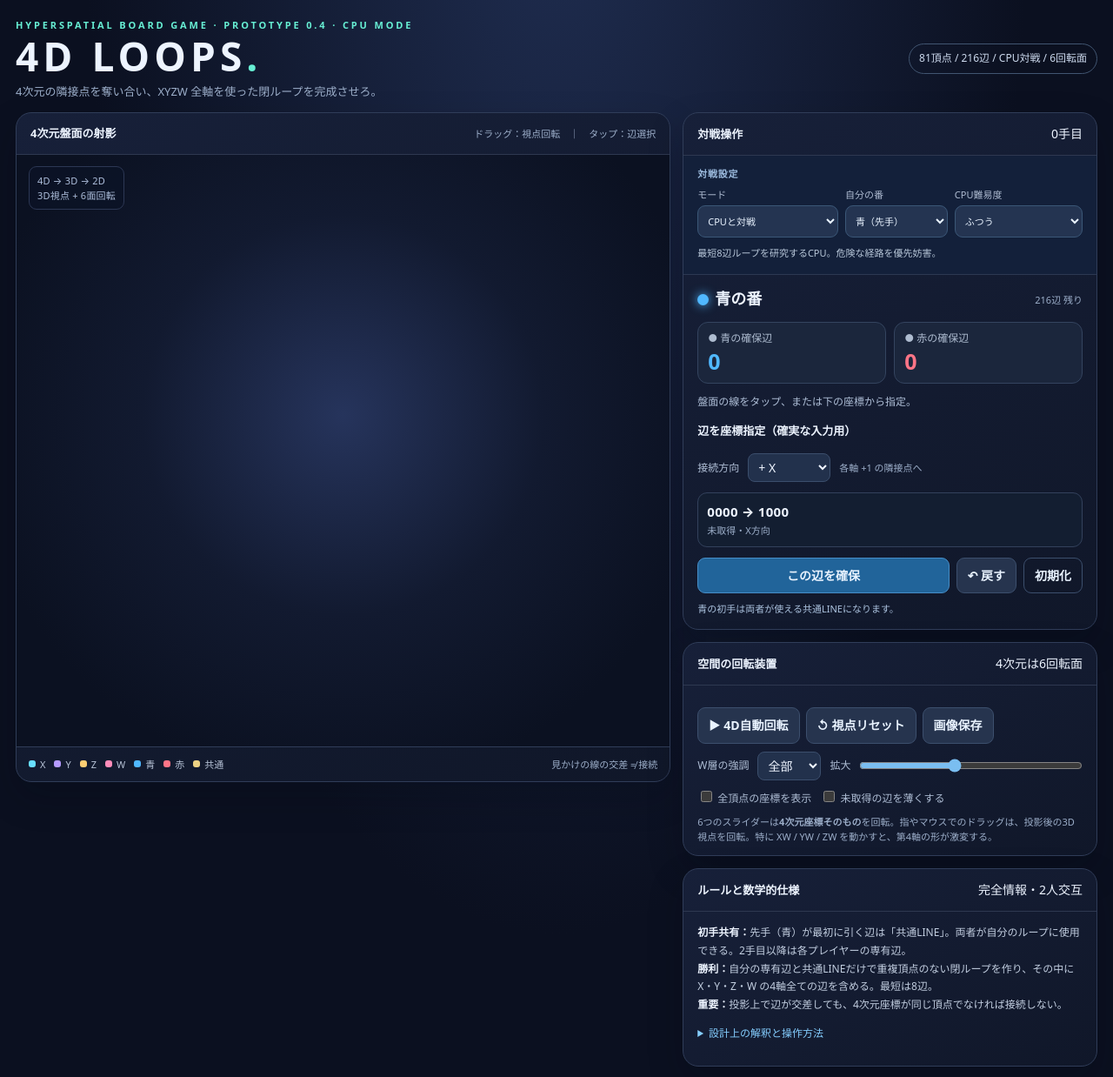
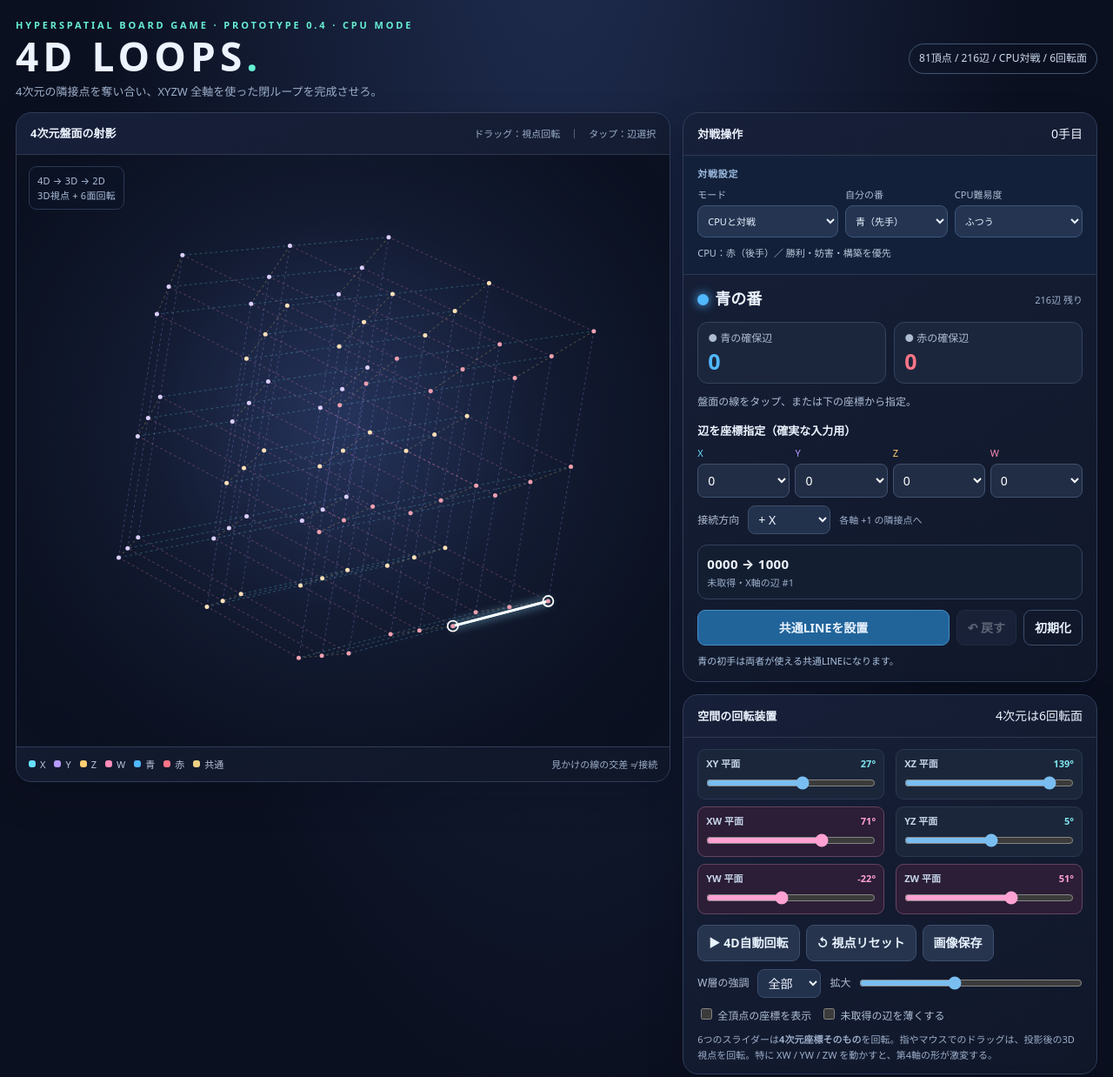
Before and after one commit to ALLELSEUraofS/4Dloops, a plain HTML site: page index.html in a window 1280 px wide. Shown: the top 1238 px of the page at 87% size. Drawn offline with Linux system fonts and the light colour scheme.

Commit message:
Update index.html

```diff
--- a/index.html
+++ b/index.html
@@ -68,7 +68,7 @@
 const $=id=>document.getElementById(id),canvas=$('board'),ctx=canvas.getContext('2d',{alpha:true});
 const axisNames=['X','Y','Z','W'],colors=['#68dfff','#b59bff','#ffcf73','#ff8dba'];
 const pairs=[['XY',0,1],['XZ',0,2],['XW',0,3],['YZ',1,2],['YW',1,3],['ZW',2,3]];
-const initial={XY:,XZ:139,XW:71,YZ:-59,YW:-22,ZW:24};
+const initial={XY:27,XZ:139,XW:71,YZ:5,YW:-22,ZW:51};
 let angles={...initial},camYaw=-0.54,camPitch=0.35,zoom=1,layer=-1,showLabels=false,quiet=false,auto=false;
 let owner=new Uint8Array(216),turn=1,selected=0,hover=-1,winning=[],victor=0,history=[],screen=[],width=0,height=0,drag=null;
 const nodes=[],edges=[],lookup=new Map();
```
